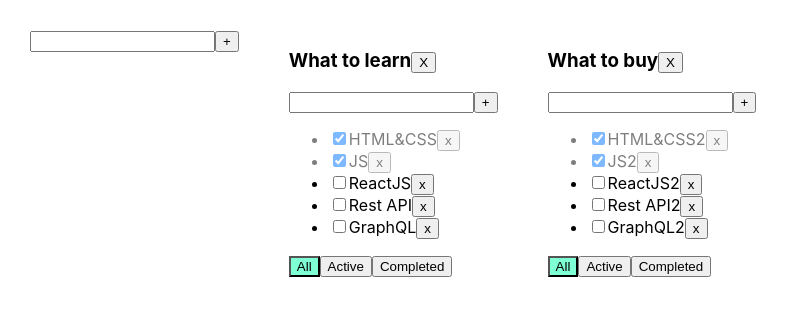
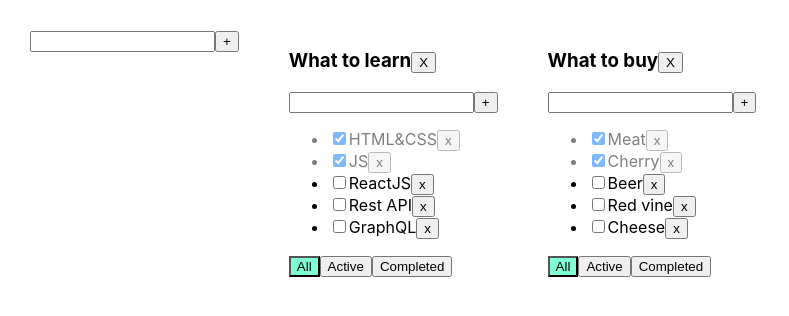
Before and after one commit to naumyshev/ToDo, a React (Create React App) app: page / in a window 1280 px wide. Shown: the top 316 px of the page, without its empty margins (0-789 px from the left). Built offline with nearby package versions, Linux system fonts and the light colour scheme.

Commit message:
completed #06

```diff
--- a/src/AddItemForm.tsx
+++ b/src/AddItemForm.tsx
@@ -6,8 +6,8 @@ type AddItemFormPropsType = {
 
 export const AddItemForm = (props: AddItemFormPropsType) => {
 
-    const [title, setTitle] = useState("")
-    const [error, setError] = useState<string | null>(null)
+    const [title, setTitle] = React.useState("")
+    const [error, setError] = React.useState<string | null>(null)
 
     const onChangeHandler = (e: ChangeEvent<HTMLInputElement>) => {
         setTitle(e.currentTarget.value)
--- a/src/App.tsx
+++ b/src/App.tsx
@@ -42,23 +42,28 @@ function App() {
             {id: v1(), title: "GraphQL", isDone: false},
         ],
         [todolistID2]: [
-            {id: v1(), title: "HTML&CSS2", isDone: true},
-            {id: v1(), title: "JS2", isDone: true},
-            {id: v1(), title: "ReactJS2", isDone: false},
-            {id: v1(), title: "Rest API2", isDone: false},
-            {id: v1(), title: "GraphQL2", isDone: false},
+            {id: v1(), title: "Meat", isDone: true},
+            {id: v1(), title: "Cherry", isDone: true},
+            {id: v1(), title: "Beer", isDone: false},
+            {id: v1(), title: "Red vine", isDone: false},
+            {id: v1(), title: "Cheese", isDone: false},
         ]
     });
+
+
+    const ID = 'nn'
+    const test = {
+        [ID]: ['Denis']
+    }
+    console.log(test[ID])
 
     function removeTask(todolistID: string, id: string) {
         setTasks({...tasks, [todolistID]: tasks[todolistID].filter(t => t.id !== id)})
     }
-
     const removeTodolist = (todolistID: string) => {
-        setTodolists(todolists.filter(el=> el.id !== todolistID))
+        setTodolists(todolists.filter(el => el.id !== todolistID))
         delete tasks[todolistID]
     }
-
     function addTask(todolistID: string, title: string) {
 
         const newTask = {id: v1(), title: title, isDone: false};
@@ -68,23 +73,20 @@ function App() {
         // let newTasks = [task, ...tasks];
         // setTasks(newTasks);
     }
-
     function changeStatus(todolistID: string, taskId: string, isDone: boolean) {
-        setTasks({...tasks, [todolistID]: tasks[todolistID].map(el => el.id===taskId ? {...el,isDone} : el)})
+        setTasks({...tasks, [todolistID]: tasks[todolistID].map(el => el.id === taskId ? {...el, isDone} : el)})
     }
-
     function changeFilter(todolistID: string, value: FilterValuesType) {
-        setTodolists(todolists.map(el=> el.id===todolistID ? {...el, filter: value} : el))
+        setTodolists(todolists.map(el => el.id === todolistID ? {...el, filter: value} : el))
     }
-
     const addNewTodolist = (newTodolistTitle: string) => {
         const newTodolistID = v1()
         setTodolists([...todolists, {id: newTodolistID, title: newTodolistTitle, filter: "all"}])
-        setTasks({ ...tasks, [newTodolistID]: [] })
+        setTasks({...tasks, [newTodolistID]: []})
     }
 
-    const changeTaskTitle = (id: string, title: string, todolistID: string) => {
-        setTasks({...tasks, [todolistID]: tasks[todolistID].map(t=>t.id === id ? {...t, title: title} : t)})
+    const changeTaskTitle = (todolistID: string, id: string, title: string) => {
+        setTasks({...tasks, [todolistID]: tasks[todolistID].map(t => t.id === id ? {...t, title: title} : t)})
     }
 
     const changeTodolistTitle = (todolistID: string, title: string) => {
@@ -94,7 +96,7 @@ function App() {
     // UI:
     return (
         <div className="App">
-            <AddItemForm addItem={addNewTodolist} />
+            <AddItemForm addItem={addNewTodolist}/>
             {
                 todolists.map(el => {
 
@@ -109,7 +111,7 @@ function App() {
 
                     return (
                         <Todolist
-                            key={el.id }
+                            key={el.id}
                             todolistID={el.id}
                             title={el.title}
                             tasks={tasksForTodolist}
@@ -120,6 +122,7 @@ function App() {
                             changeTaskStatus={changeStatus}
                             filter={el.filter}
                             changeTaskTitle={changeTaskTitle}
+                            changeTodolistTitle={changeTodolistTitle}
                         />
                     )
                 })}
--- a/src/EditableSpan.tsx
+++ b/src/EditableSpan.tsx
@@ -1,14 +1,14 @@
-import React, {ChangeEvent, useState} from 'react';
+import React, {ChangeEvent, FC, useState} from 'react';
 
 type EditableSpanPropsType = {
     title: string
     changeTitle: (title: string) => void
 }
 
-export const EditableSpan = (props: EditableSpanPropsType) => {
+export const EditableSpan: FC<EditableSpanPropsType> = (props) => {
 
-    const [editMode, setEditMode] = useState<boolean>(false)
-    const [title, setTitle] = useState(props.title)
+    const [editMode, setEditMode] = React.useState<boolean>(false)
+    const [title, setTitle] = useState<string>(props.title)
 
     const onEditMode = () => setEditMode(true)
     const offEditMode = () => {
@@ -23,10 +23,11 @@ export const EditableSpan = (props: EditableSpanPropsType) => {
     return (
         editMode
             ? <input
-            value={title}
-            onChange={onChangeHandler}
+                value={title}
+                onChange={onChangeHandler}
                 onBlur={offEditMode}
-                autoFocus={true}/>
+                autoFocus={true}
+              />
             : <span onDoubleClick={onEditMode}>{props.title}</span>
     );
 };
--- a/src/TodoList.tsx
+++ b/src/TodoList.tsx
@@ -1,4 +1,4 @@
-import React, {ChangeEvent, KeyboardEvent, useState} from 'react';
+import React, {ChangeEvent} from 'react';
 import {FilterValuesType} from './App';
 import {AddItemForm} from "./AddItemForm";
 import {EditableSpan} from "./EditableSpan";
@@ -19,23 +19,26 @@ type PropsType = {
     addTask: (todolistID: string, title: string) => void
     changeTaskStatus: (todolistID: string, taskId: string, isDone: boolean) => void
     filter: FilterValuesType
-    changeTaskTitle: (id: string, title: string, todolistID: string) => void
+    changeTaskTitle: (todolistID: string, id: string, title: string) => void
+    changeTodolistTitle: (todolistID: string, title: string) => void
 }
 
 export function Todolist(props: PropsType) {
 
-    const onAllClickHandler = () => props.changeFilter(props.todolistID, "all");
-    const onActiveClickHandler = () => props.changeFilter(props.todolistID, "active");
-    const onCompletedClickHandler = () => props.changeFilter(props.todolistID, "completed");
+    const removeTodolistHandler = () => props.removeTodolist(props.todolistID)
+
+    const onFilterClickHandler = (filterValue: FilterValuesType) => props.changeFilter(props.todolistID, filterValue);
 
     const addTaskToTodolist = (newTitle: string) => props.addTask(props.todolistID, newTitle)
-    const removeTodolistHandler = () => {
-        props.removeTodolist(props.todolistID)
-    }
+
+    const changeTodolistTitle = (title: string) => props.changeTodolistTitle(props.todolistID, title)
+
+
 
 
     return <div>
-        <h3>{props.title}
+        <h3>
+            <EditableSpan title={props.title} changeTitle={changeTodolistTitle}/>
             <button onClick={removeTodolistHandler}>X</button>
         </h3>
 
@@ -49,11 +52,13 @@ export function Todolist(props: PropsType) {
                         props.changeTaskStatus(props.todolistID, t.id, e.currentTarget.checked);
                     }
 
+                    const changeTaskTitle = (title: string) => props.changeTaskTitle(props.todolistID, t.id, title)
+
                     return <li key={t.id} className={t.isDone ? "is-done" : ""}>
                         <input type="checkbox"
                                onChange={onChangeHandler}
                                checked={t.isDone}/>
-                        <EditableSpan title={t.title} changeTitle={() => alert("!!!!")}/>
+                        <EditableSpan title={t.title} changeTitle={changeTaskTitle}/>
                         {/*<span>{t.title}</span>*/}
                         <button onClick={onClickHandler}>x</button>
                     </li>
@@ -62,13 +67,13 @@ export function Todolist(props: PropsType) {
         </ul>
         <div>
             <button className={props.filter === 'all' ? "active-filter" : ""}
-                    onClick={onAllClickHandler}>All
+                    onClick={()=>onFilterClickHandler('all')}>All
             </button>
             <button className={props.filter === 'active' ? "active-filter" : ""}
-                    onClick={onActiveClickHandler}>Active
+                    onClick={()=>onFilterClickHandler('active')}>Active
             </button>
             <button className={props.filter === 'completed' ? "active-filter" : ""}
-                    onClick={onCompletedClickHandler}>Completed
+                    onClick={()=>onFilterClickHandler('completed')}>Completed
             </button>
         </div>
     </div>
```
Lines whose indentation alone changed are shown as unchanged.
